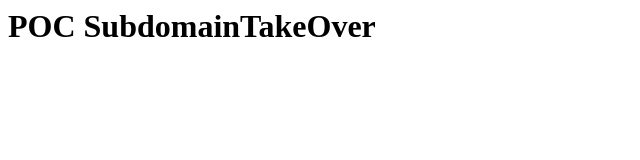
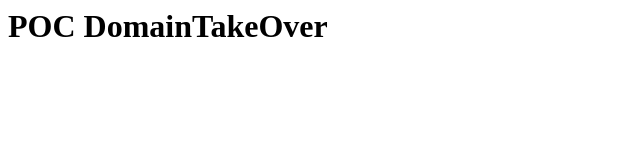
Before and after one commit to betillogalvantest/csvsoundsystem.org, a plain HTML site: page index.html in a window 1280 px wide. Shown: the whole page, without its empty margins (0-640 px from the left). Drawn offline with Linux system fonts and the light colour scheme.

Commit message:
Update index.html

```diff
--- a/index.html
+++ b/index.html
@@ -1,9 +1,9 @@
 
 <html>
 <head>
-<title>SubdomainTakeOver @Betillogalvan1 A.K.A.B2G </title>
+<title>DomainTakeOver @Betillogalvan1 A.K.A.B2G </title>
 </head>
 <body>
-<h1>POC SubdomainTakeOver</h1>
+<h1>POC DomainTakeOver</h1>
 </body>
 </html>
```
